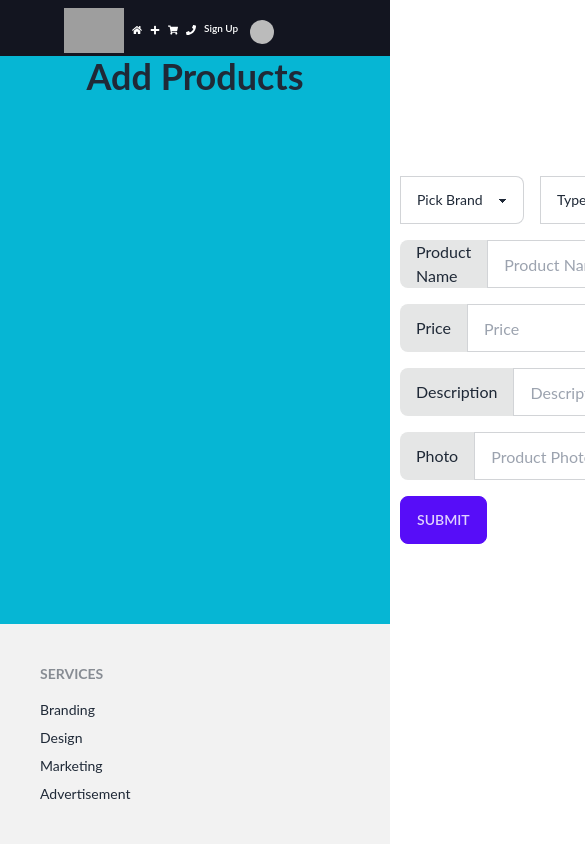
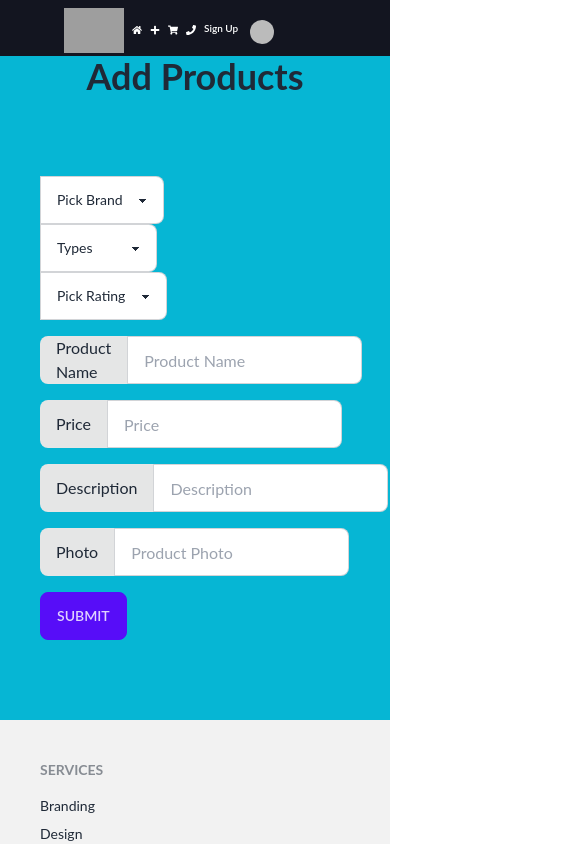
Before and after one commit to Omer4ruq/MERN-brandshop-client, a React (Vite) app: page /addproducts in a window 390 px wide. Shown: the top 844 px of the page, 585 px wide, since content can reach past the window. Built offline with nearby package versions, Linux system fonts and the light colour scheme; no server answers; sample sign-in values are in the browser's storage; grey boxes are pictures that could not be loaded.

Commit message:
update page responsive

```diff
--- a/src/pages/AddProducts.jsx
+++ b/src/pages/AddProducts.jsx
@@ -48,8 +48,8 @@ const AddProducts = () => {
     <div className="bg-cyan-500 ">
       <h1 className="font-bold text-4xl text-center ">Add Products</h1>
       <form onSubmit={handleAddProduct}>
-        <div className=" p-20 px-60 ml-40">
-          <div className="flex gap-4">
+        <div className=" p-20 px-10 md:px-60  md:ml-40">
+          <div className="md:flex gap-4">
             <div className="form-control">
               <div className="input-group">
                 <select name="brand" className="select select-bordered">
@@ -130,7 +130,7 @@ const AddProducts = () => {
             </div> */}
           </div>
 
-          <div className=" gap-4">
+          <div className=" w-72 gap-4">
             <div className="form-control">
               <label className="label">
                 <span className="label-text"></span>
@@ -179,7 +179,7 @@ const AddProducts = () => {
               <label className="label">
                 <span className="label-text"></span>
               </label>
-              <label className="input-group w-96">
+              <label className="input-group w-72">
                 <span className="44">Price</span>
                 <input
                   type="text"
--- a/src/pages/UpdateProduct.jsx
+++ b/src/pages/UpdateProduct.jsx
@@ -54,8 +54,8 @@ const UpdateProduct = () => {
       <div className="bg-cyan-500 ">
         <h1 className="font-bold text-4xl text-center ">Update Products</h1>
         <form onSubmit={handleUpdate}>
-          <div className=" p-20 px-60 ml-40">
-            <div className="flex gap-4">
+          <div className=" p-20 px-10 md:px-60 md:ml-40">
+            <div className="md:flex gap-4">
               <div className="form-control">
                 <div className="input-group">
                   <select
```
